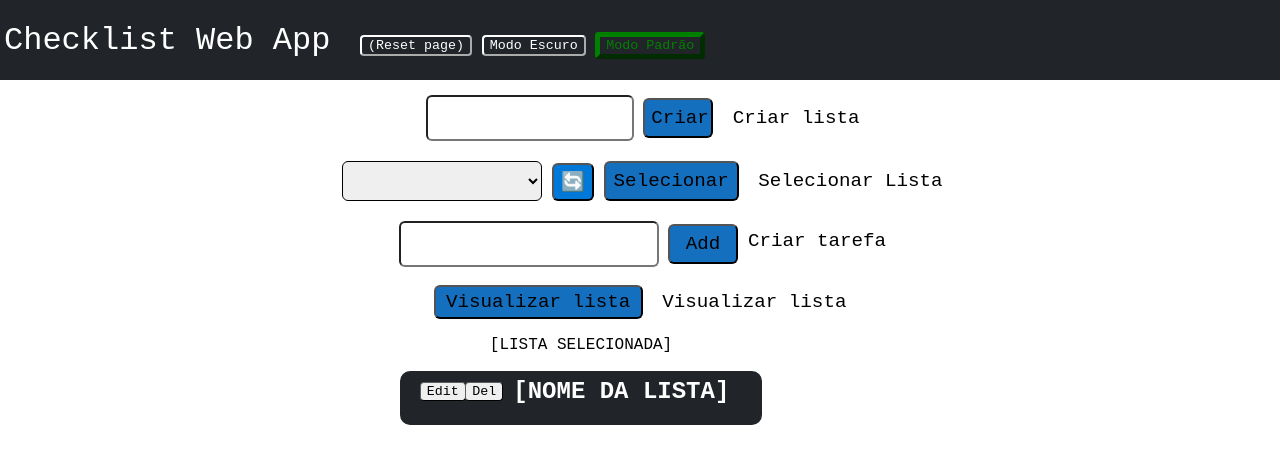
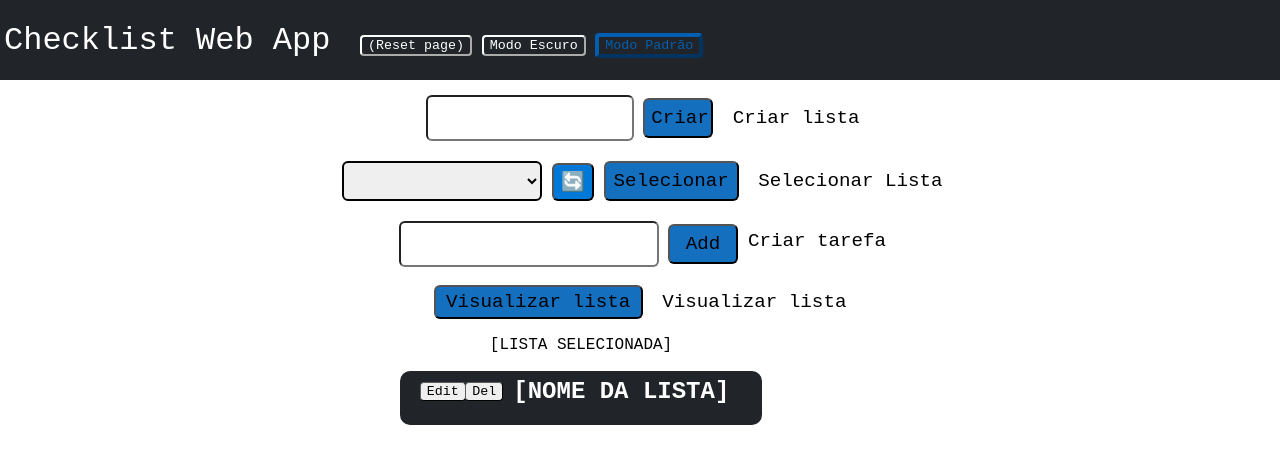
Before and after one commit to Helio505/ProgrammingProjects, a Flask app: page / in a window 1280 px wide. Shown: the top 464 px of the page. Run offline with Flask 3, Linux system fonts and the light colour scheme; data that the repository does not hold is empty.

Commit message:
Mudei cores e borda de alguns itens.

```diff
--- a/Checklist_Web_App/website/static/main.css
+++ b/Checklist_Web_App/website/static/main.css
@@ -122,7 +122,8 @@ b{
 
     font-size: larger;
     border-radius: 6px;
-    border: 1px solid;
+    border-width: 2px;
+    border-color: black;
 }
 #button-select{
     background-color: #0063BAEB;
--- a/Checklist_Web_App/website/static/mudar-temas.js
+++ b/Checklist_Web_App/website/static/mudar-temas.js
@@ -1,7 +1,7 @@
 // Ao iniciar, esses são os valores para os nav buttons de mudar tema:
-document.querySelector("#button-modo-default").style.color = "green";
-document.querySelector("#button-modo-default").style.borderColor = "green";
-document.querySelector("#button-modo-default").style.borderWidth = "5px";
+document.querySelector("#button-modo-default").style.color = "#0063BAEB";
+document.querySelector("#button-modo-default").style.borderColor = "#0063BAEB";
+document.querySelector("#button-modo-default").style.borderWidth = "4px";
 
 function resetarNavButtons() {
     document.querySelector("#button-modo-escuro").style.color = "white";
@@ -65,9 +65,9 @@ function ativarModoEscuro() {
     }
 
     // mudar o botão clicado:
-    document.querySelector("#button-modo-escuro").style.color = "green";
-    document.querySelector("#button-modo-escuro").style.borderColor = "green";
-    document.querySelector("#button-modo-escuro").style.borderWidth = "5px";
+    document.querySelector("#button-modo-escuro").style.color = "#0063BAEB";
+    document.querySelector("#button-modo-escuro").style.borderColor = "#0063BAEB";
+    document.querySelector("#button-modo-escuro").style.borderWidth = "4px";
 };
 
 function ativarModoDefault() {
@@ -122,7 +122,7 @@ function ativarModoDefault() {
     }
 
     // mudar o botão clicado:
-    document.querySelector("#button-modo-default").style.color = "green";
-    document.querySelector("#button-modo-default").style.borderColor = "green";
-    document.querySelector("#button-modo-default").style.borderWidth = "5px";
+    document.querySelector("#button-modo-default").style.color = "#0063BAEB";
+    document.querySelector("#button-modo-default").style.borderColor = "#0063BAEB";
+    document.querySelector("#button-modo-default").style.borderWidth = "4px";
 };
```
